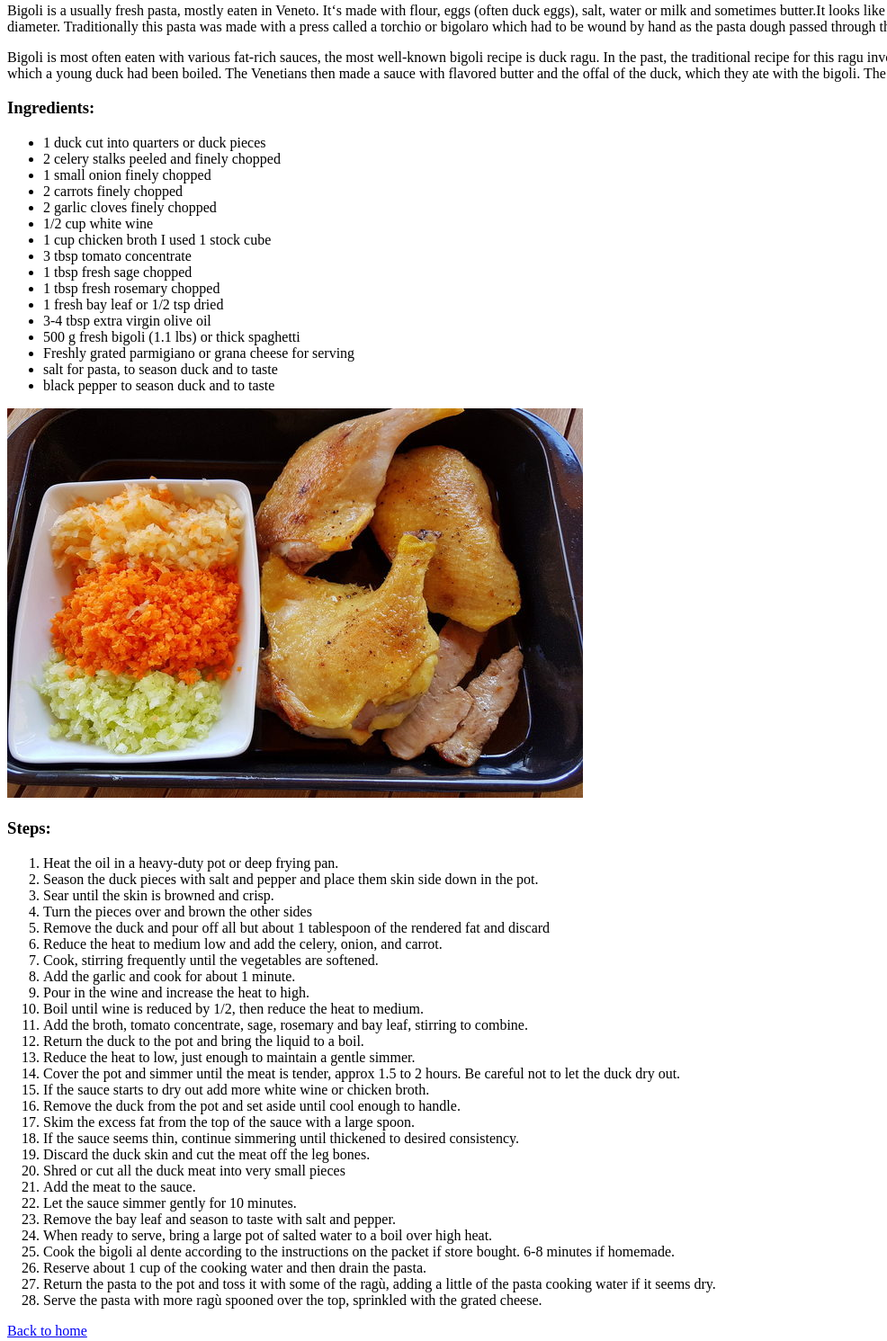
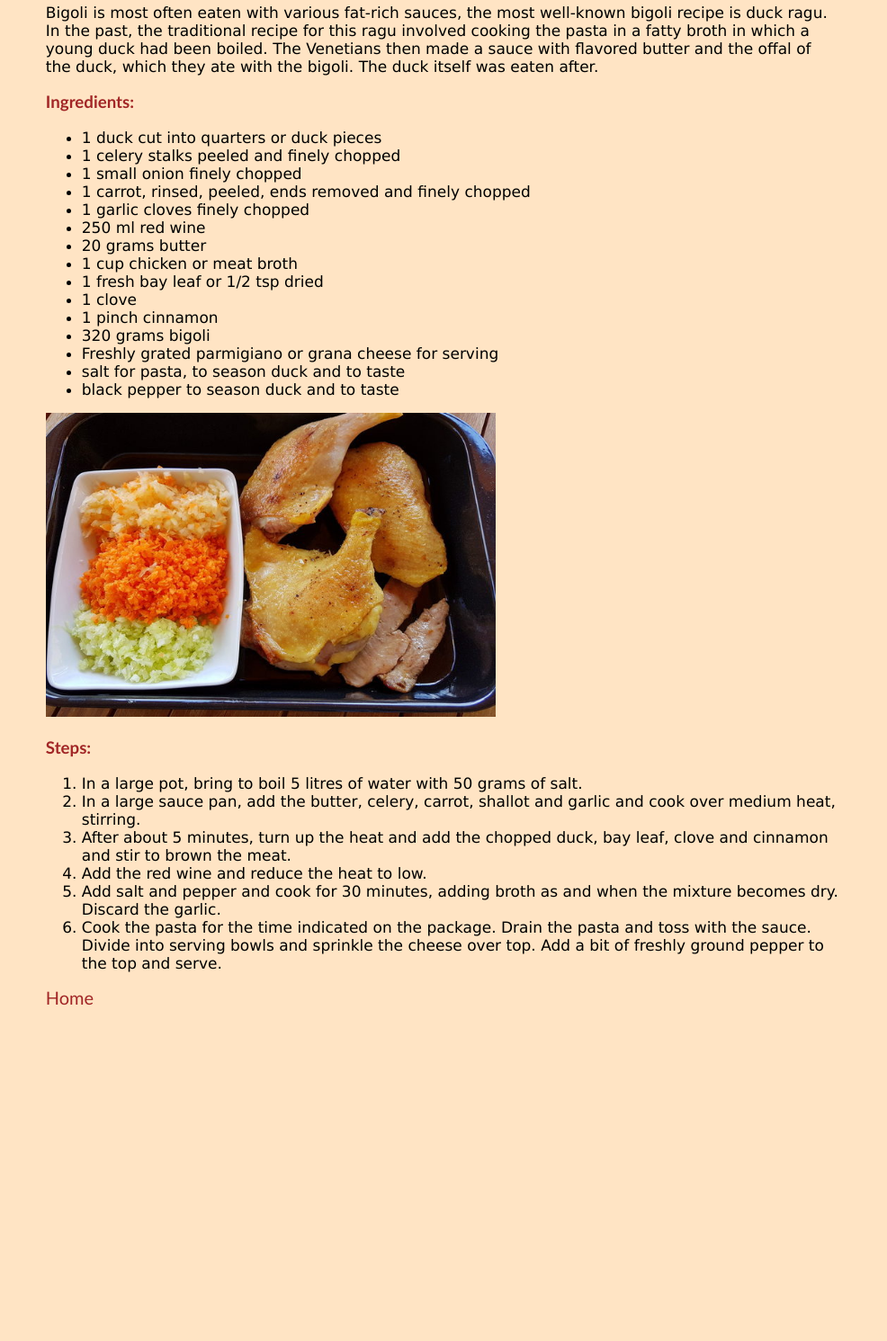
Before and after one commit to valiumzz/odin-recipes, a plain HTML site: page recipes/bigoliarna.html in a window 1280 px wide. Shown: the part 580-2071 px from the top of the page at 90% size, without its empty margins (0-986 px from the left). After the commit the page ends 1707 px from the top, so only its background shows below. Drawn offline with Linux system fonts and the light colour scheme.

Commit message:
Add CSS elements, update content

```diff
--- a/recipes/bigoliarna.html
+++ b/recipes/bigoliarna.html
@@ -4,69 +4,47 @@
     <meta charset="UTF-8">
     <meta http-equiv="X-UA-Compatible" content="IE=edge">
     <meta name="viewport" content="width=device-width, initial-scale=1.0">
-    <title>Bigoli con l'anatra (duck ragu)</title>
+    <title>Bigoli con l'anatra (Duck ragu)</title>
+    <link rel="stylesheet" href="../styles.css">
 </head>
-<body>
-    <h1>Bigoli con l'anatra (duck ragu)</h1>
+<body class="background">
+    <h1>Bigoli con l'anatra (Duck ragu)</h1>
     <img src="../images/bigoliarna.jpeg" alt="Un delizioso piatto di bigoli con ragù d'anatra">
     <p>
         <h2>Description</h2>
         </p>
-        <p>Bigoli is a usually fresh pasta, mostly eaten in Veneto. It‘s made with flour, eggs (often duck eggs), salt, water or milk and sometimes butter.It looks like very thick spaghetti and is about 3-4mm in diameter. Traditionally this pasta was made with a press called a torchio or bigolaro which had to be wound by hand as the pasta dough passed through the holes in the bottom.</p>
-        <p>Bigoli is most often eaten with various fat-rich sauces, the most well-known bigoli recipe is duck ragu. In the past, the traditional recipe for this ragu involved cooking the pasta in a fatty broth in which a young duck had been boiled. The Venetians then made a sauce with flavored butter and the offal of the duck, which they ate with the bigoli. The duck itself was eaten after.</p>
+        <p id="description"><b>Bigoli is a usually fresh pasta, mostly eaten in Veneto. It‘s made with flour, eggs (often duck eggs), salt, water or milk and sometimes butter.It looks like very thick spaghetti and is about 3-4mm in diameter. Traditionally this pasta was made with a press called a torchio or bigolaro which had to be wound by hand as the pasta dough passed through the holes in the bottom.</b></p>
+        <p id="description">Bigoli is most often eaten with various fat-rich sauces, the most well-known bigoli recipe is duck ragu. In the past, the traditional recipe for this ragu involved cooking the pasta in a fatty broth in which a young duck had been boiled. The Venetians then made a sauce with flavored butter and the offal of the duck, which they ate with the bigoli. The duck itself was eaten after.</p>
         <p><h3>Ingredients:</h3>
             <ul>
-                <li>1 duck cut into quarters or duck pieces </li>
-                <li>2 celery stalks peeled and finely chopped</li>
-                <li>1 small onion finely chopped</li>
-                <li>2 carrots finely chopped</li>
-                <li>2 garlic cloves finely chopped</li>
-                <li>1/2 cup white wine</li>
-                <li>1 cup chicken broth I used 1 stock cube</li>
-                <li>3 tbsp tomato concentrate</li>
-                <li>1 tbsp fresh sage chopped</li>
-                <li>1 tbsp fresh rosemary chopped</li>
-                <li>1 fresh bay leaf or 1/2 tsp dried</li>
-                <li>3-4 tbsp extra virgin olive oil</li>
-                <li>500 g fresh bigoli (1.1 lbs) or thick spaghetti</li>
-                <li>Freshly grated parmigiano or grana cheese for serving</li>
-                <li>salt for pasta, to season duck and to taste</li>
-                <li>black pepper to season duck and to taste</li>
+                <li class="ingredients">1 duck cut into quarters or duck pieces </li>
+                <li class="ingredients">1 celery stalks peeled and finely chopped</li>
+                <li class="ingredients">1 small onion finely chopped</li>
+                <li class="ingredients">1 carrot, rinsed, peeled, ends removed and finely chopped</li>
+                <li class="ingredients">1 garlic cloves finely chopped</li>
+                <li class="ingredients">250 ml red wine</li>
+                <li class="ingredients">20 grams butter</li>
+                <li class="ingredients">1 cup chicken or meat broth</li>
+                <li class="ingredients">1 fresh bay leaf or 1/2 tsp dried</li>
+                <li class="ingredients">1 clove</li>
+                <li class="ingredients">1 pinch cinnamon</li>
+                <li class="ingredients">320 grams bigoli</li>
+                <li class="ingredients">Freshly grated parmigiano or grana cheese for serving</li>
+                <li class="ingredients">salt for pasta, to season duck and to taste</li>
+                <li class="ingredients">black pepper to season duck and to taste</li>
             </ul>
             <img src="../images/ingredbigoli.jpeg" alt="Ingredienti per la ricetta">
 
         <p><h3>Steps:</h3>
         <ol>
-            <li>Heat the oil in a heavy-duty pot or deep frying pan.</li>
-            <li>Season the duck pieces with salt and pepper and place them skin side down in the pot.</li>
-            <li>Sear until the skin is browned and crisp.</li>
-            <li>Turn the pieces over and brown the other sides</li>
-            <li>Remove the duck and pour off all but about 1 tablespoon of the rendered fat and discard</li>
-            <li>Reduce the heat to medium low and add the celery, onion, and carrot.</li>
-            <li>Cook, stirring frequently until the vegetables are softened.</li>
-            <li>Add the garlic and cook for about 1 minute.</li>
-            <li>Pour in the wine and increase the heat to high.</li>
-            <li>Boil until wine is reduced by 1/2, then reduce the heat to medium.</li>
-            <li>Add the broth, tomato concentrate, sage, rosemary and bay leaf, stirring to combine.</li>
-            <li>Return the duck to the pot and bring the liquid to a boil.</li>
-            <li>Reduce the heat to low, just enough to maintain a gentle simmer.</li>
-            <li>Cover the pot and simmer until the meat is tender, approx 1.5 to 2 hours. Be careful not to let the duck dry out.</li>
-            <li>If the sauce starts to dry out add more white wine or chicken broth.</li>
-            <li>Remove the duck from the pot and set aside until cool enough to handle.</li>
-            <li>Skim the excess fat from the top of the sauce with a large spoon.</li>
-            <li>If the sauce seems thin, continue simmering until thickened to desired consistency.</li>
-            <li>Discard the duck skin and cut the meat off the leg bones.</li>
-            <li>Shred or cut all the duck meat into very small pieces</li>
-            <li>Add the meat to the sauce.</li>
-            <li>Let the sauce simmer gently for 10 minutes.</li>
-            <li>Remove the bay leaf and season to taste with salt and pepper.</li>
-            <li>When ready to serve, bring a large pot of salted water to a boil over high heat.</li>
-            <li>Cook the bigoli al dente according to the instructions on the packet if store bought. 6-8 minutes if homemade.</li>
-            <li>Reserve about 1 cup of the cooking water and then drain the pasta.</li>
-            <li>Return the pasta to the pot and toss it with some of the ragù, adding a little of the pasta cooking water if it seems dry.</li>
-            <li>Serve the pasta with more ragù spooned over the top, sprinkled with the grated cheese.</li>
+            <li class="steps">In a large pot, bring to boil 5 litres of water with 50 grams of salt.</li>
+            <li class="steps">In a large sauce pan, add the butter, celery, carrot, shallot and garlic and cook over medium heat, stirring.</li>
+            <li class="steps">After about 5 minutes, turn up the heat and add the chopped duck, bay leaf, clove and cinnamon and stir to brown the meat.</li>
+            <li class="steps">Add the red wine and reduce the heat to low.</li>
+            <li class="steps">Add salt and pepper and cook for 30 minutes, adding broth as and when the mixture becomes dry. Discard the garlic.</li>
+            <li class="steps">Cook the pasta for the time indicated on the package. Drain the pasta and toss with the sauce. Divide into serving bowls and sprinkle the cheese over top. Add a bit of freshly ground pepper to the top and serve.</li>
         </ol></p>
-        <p><a href="../index.html">Back to home</a> </a></p>
+        <p><a href="../index.html">Home</a> </a></p>
         </p>
     </p>
 </body>
--- /dev/null
+++ b/styles.css
@@ -0,0 +1,47 @@
+.background {
+    background-color: bisque;
+    height:70%;
+    width:70%;
+    position:relative;
+    top: 10px;
+    left: 30px;
+    padding: 1% 0 0 1%;
+}
+h1,
+a,
+h2,
+h3
+{
+    font-family: 'Gill Sans', 'Gill Sans MT', Calibri, 'Trebuchet MS', sans-serif;
+    color: rgb(161, 38, 38);
+}
+li {
+    font-size: 20px;
+}
+img {
+    width: 500px;
+    height: auto;
+}
+a {
+    text-decoration: none;
+    cursor: pointer;
+    font-size: 20px;
+}
+.ingredients,
+.steps {
+    color: black;
+}
+
+#description,
+li {
+    font-family: Verdana, Geneva, Tahoma, sans-serif;
+    font-size: 17px;
+}
+* {
+    -webkit-box-sizing: border-box;
+    /* Safari/Chrome, other WebKit */
+    -moz-box-sizing: border-box;
+    /* Firefox, other Gecko */
+    box-sizing: border-box;
+    /* Opera/IE 8+ */
+}
```
Also changed, not shown: index.html (+4 -2 lines), recipes/baccala.html (+14 -13 lines), recipes/risiebisi.html (+23 -22 lines).
